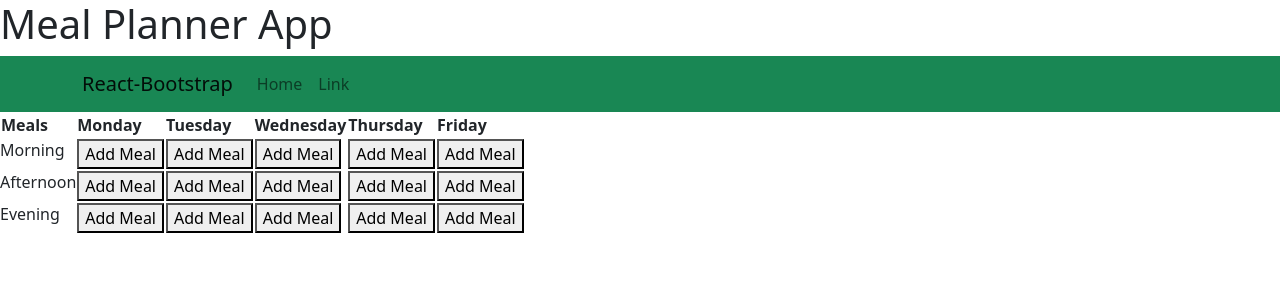
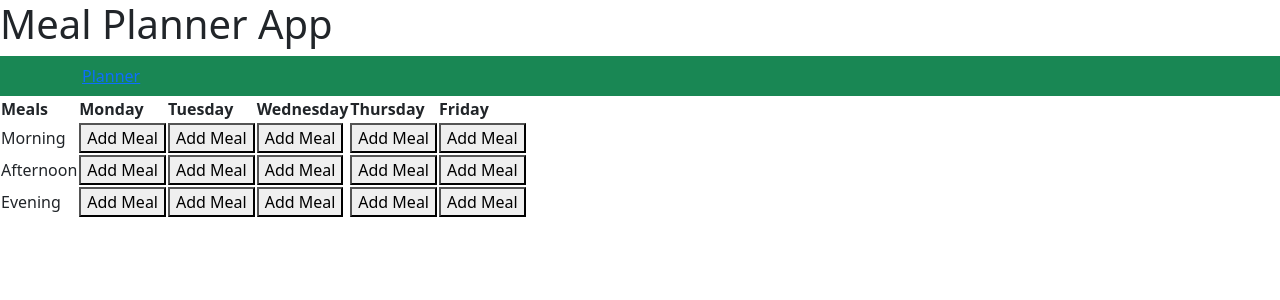
Before and after one commit to JackCornblum/phase-2-frontend, a React (Create React App) app: page /planner in a window 1280 px wide. Shown: the top 300 px of the page. Built offline with nearby package versions, Linux system fonts and the light colour scheme.

Commit message:
button functionality

```diff
--- a/src/Components/Calendar.js
+++ b/src/Components/Calendar.js
@@ -15,24 +15,30 @@ function Calendar(){
     return(
         <div>
             <table>
-                <thead>
+                <tbody>
+
+                <tr>
                     <th>Meals</th>
                     <th>Monday</th>
                     <th>Tuesday</th>
                     <th>Wednesday</th>
                     <th>Thursday</th>
                     <th>Friday</th>
-                </thead>
+                </tr>
 
-                <tr>Morning
+                <tr>
+                    <td>Morning</td>
                     {morningPopup}
                 </tr>
-                <tr>Afternoon
+                <tr>
+                    <td>Afternoon</td>
                     {afternoonPopup}
                 </tr>
-                <tr>Evening
+                <tr>
+                    <td>Evening</td>
                     {eveningPopup}
                 </tr>
+                </tbody>
 
             </table>
 
--- a/src/Components/CalendarCell.js
+++ b/src/Components/CalendarCell.js
@@ -1,13 +1,43 @@
 import Popup from 'reactjs-popup';
 import 'reactjs-popup/dist/index.css';
+import {useState} from 'react';
+import FoodItem from './FoodItem'
 
 function CalendarCell({id}){
+
+    const [searchValue, setSearchValue] = useState("")
+    const [resultState, setResultState] = useState([])
+
+    function handleChange(e) {
+        setSearchValue(e.target.value)
+    }
+
+    function handleSubmit(e) {
+        e.preventDefault()
+        let fetchUrl = `https://api.spoonacular.com/recipes/complexSearch?apiKey=9408d54a6e154e6abc0e74e0d986d24b&query=${searchValue}&number=5`
+        fetch(fetchUrl)
+        .then(res => res.json())
+        .then(data => {
+            let foodResults = data.results.map(obj => {
+                return (
+                    <FoodItem title={obj.title} image={obj.image} id={obj.id} />
+                )
+            })
+            console.log(foodResults)
+            setResultState(foodResults)
+        })
+    }
+
     return (
         <td id={id}>
             <Popup trigger={<button> Add Meal</button>} position="right center">
-                <div>
-                    <input type="text"></input>
-                </div>
+                <form onSubmit={handleSubmit}>
+                    <input type="text" value={searchValue} onChange={handleChange}></input>
+                </form>
+                {/* {foodResults} */}
+                {/* <FoodItem /> */}
+                {resultState}
+                {/* <div>{resultState ? foodResults : <p>no results yet</p>}</div> */}
             </Popup>
         </td>
     )
--- /dev/null
+++ b/src/Components/FoodItem.js
@@ -0,0 +1,12 @@
+
+
+function FoodItem({title, image, id}) {
+    return (
+        <div>
+            <h3>{title}</h3>
+            <img src={image} />
+        </div>
+    )
+}
+
+export default FoodItem
--- a/src/Components/Navbar.js
+++ b/src/Components/Navbar.js
@@ -1,17 +1,18 @@
 import {Navbar, Container, Nav} from "react-bootstrap"
+import { NavLink } from "react-router-dom"
 
 function NavBar(){
     return(
         <Navbar bg="success" expand="lg">
         <Container>
-            <Navbar.Brand href="#home">React-Bootstrap</Navbar.Brand>
+            {/* <Navbar.Brand href="#home">React-Bootstrap</Navbar.Brand>
             <Navbar.Toggle aria-controls="basic-navbar-nav" />
-            <Navbar.Collapse id="basic-navbar-nav">
+            <Navbar.Collapse id="basic-navbar-nav"> */}
             <Nav className="me-auto">
-                <Nav.Link href="#home">Home</Nav.Link>
-                <Nav.Link href="#link">Link</Nav.Link>
+                <NavLink to="/planner">Planner</NavLink>
+                {/* <NavLink href="#link">Shopping List</NavLink> */}
             </Nav>
-            </Navbar.Collapse>
+            {/* </Navbar.Collapse> */}
         </Container>
         </Navbar>
     )
```
